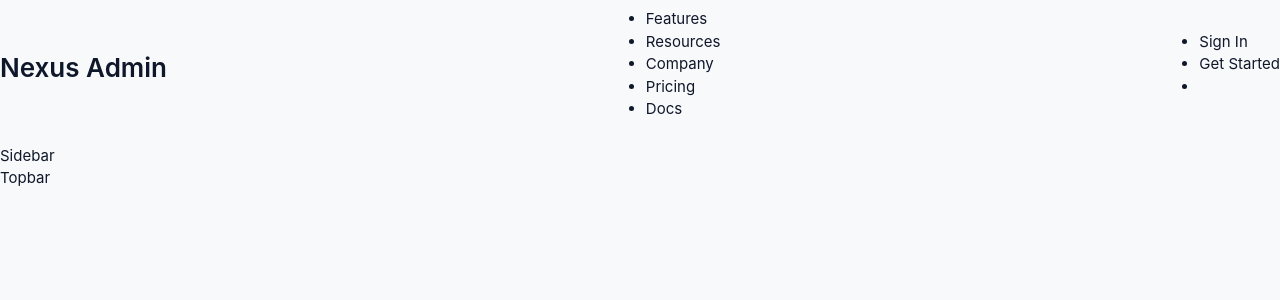
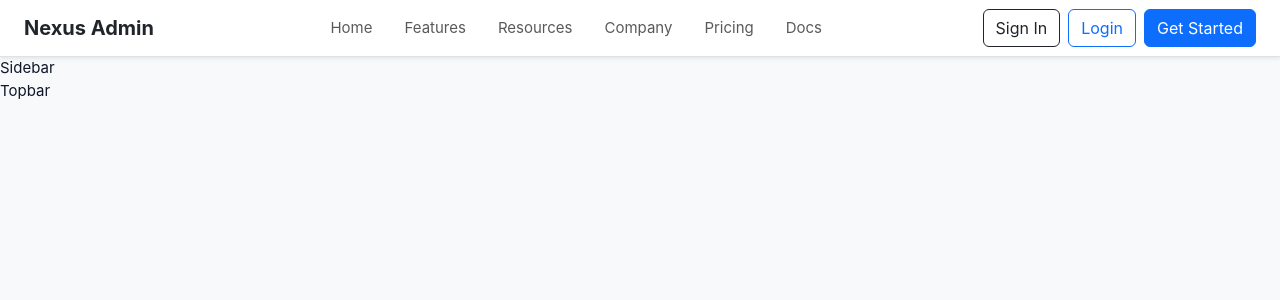
Before and after one commit to Abdo1454/nexus-admin-dashboard, a React app: page /dashboard in a window 1280 px wide. Shown: the top 300 px of the page. Built offline with nearby package versions, Linux system fonts and the light colour scheme; the HTML template or start-up script is replaced by a standard one.

Commit message:
feat: build responsive public navbar

```diff
--- a/src/components/layout/Navbar.jsx
+++ b/src/components/layout/Navbar.jsx
@@ -1,28 +1,105 @@
-import React from 'react'
+import React from "react";
+import { Link } from "react-router-dom";
 
 function Navbar() {
   return (
-    <div>
-        <div className="navbar bg-base-100">
-            <h2>Nexus Admin</h2>
+    <nav className="navbar navbar-expand-lg bg-white border-bottom shadow-sm">
+      <div className="container-fluid px-4">
 
-            <ul>
-                <li>Features</li>
-                <li>Resources</li>
-                <li>Company</li>
-                <li>Pricing</li>
-                <li>Docs</li>
-            </ul>
+        {/* Brand */}
+        <Link
+          to="/"
+          className="navbar-brand fw-bold text-dark"
+        >
+          Nexus Admin
+        </Link>
 
-            <ul>
-                <li>Sign In</li>
-                <li>Get Started</li>
-                <li></li>
-            </ul>
+        {/* Mobile Toggle */}
+        <button
+          className="navbar-toggler"
+          type="button"
+          data-bs-toggle="collapse"
+          data-bs-target="#mainNavbar"
+          aria-controls="mainNavbar"
+          aria-expanded="false"
+          aria-label="Toggle navigation"
+        >
+          <span className="navbar-toggler-icon"></span>
+        </button>
 
+        {/* Navbar Content */}
+        <div
+          className="collapse navbar-collapse"
+          id="mainNavbar"
+        >
+          {/* Main Navigation */}
+          <ul className="navbar-nav mx-auto gap-lg-3">
+            <li className="nav-item">
+              <Link className="nav-link" to="/">
+                Home
+              </Link>
+            </li>
+
+            <li className="nav-item">
+              <Link className="nav-link" to="/features">
+                Features
+              </Link>
+            </li>
+
+            <li className="nav-item">
+              <Link className="nav-link" to="/resources">
+                Resources
+              </Link>
+            </li>
+
+            <li className="nav-item">
+              <Link className="nav-link" to="/company">
+                Company
+              </Link>
+            </li>
+
+            <li className="nav-item">
+              <Link className="nav-link" to="/pricing">
+                Pricing
+              </Link>
+            </li>
+
+            <li className="nav-item">
+              <Link className="nav-link" to="/docs">
+                Docs
+              </Link>
+            </li>
+          </ul>
+
+          {/* Actions */}
+          <div className="d-flex flex-column flex-lg-row gap-2 mt-3 mt-lg-0">
+
+            <Link
+              to="/signin"
+              className="btn btn-outline-dark"
+            >
+              Sign In
+            </Link>
+
+            <Link
+              to="/login"
+              className="btn btn-outline-primary"
+            >
+              Login
+            </Link>
+
+            <Link
+              to="/get-started"
+              className="btn btn-primary"
+            >
+              Get Started
+            </Link>
+
+          </div>
         </div>
-    </div>
-  )
+      </div>
+    </nav>
+  );
 }
 
-export default Navbar
+export default Navbar;
```
